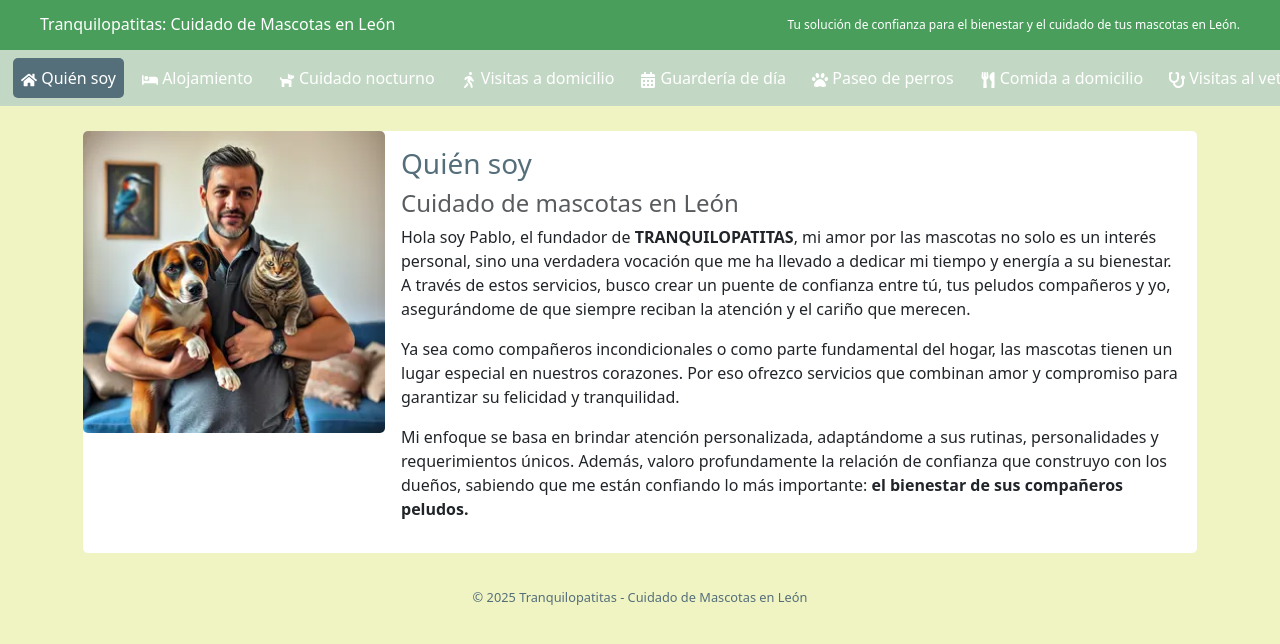
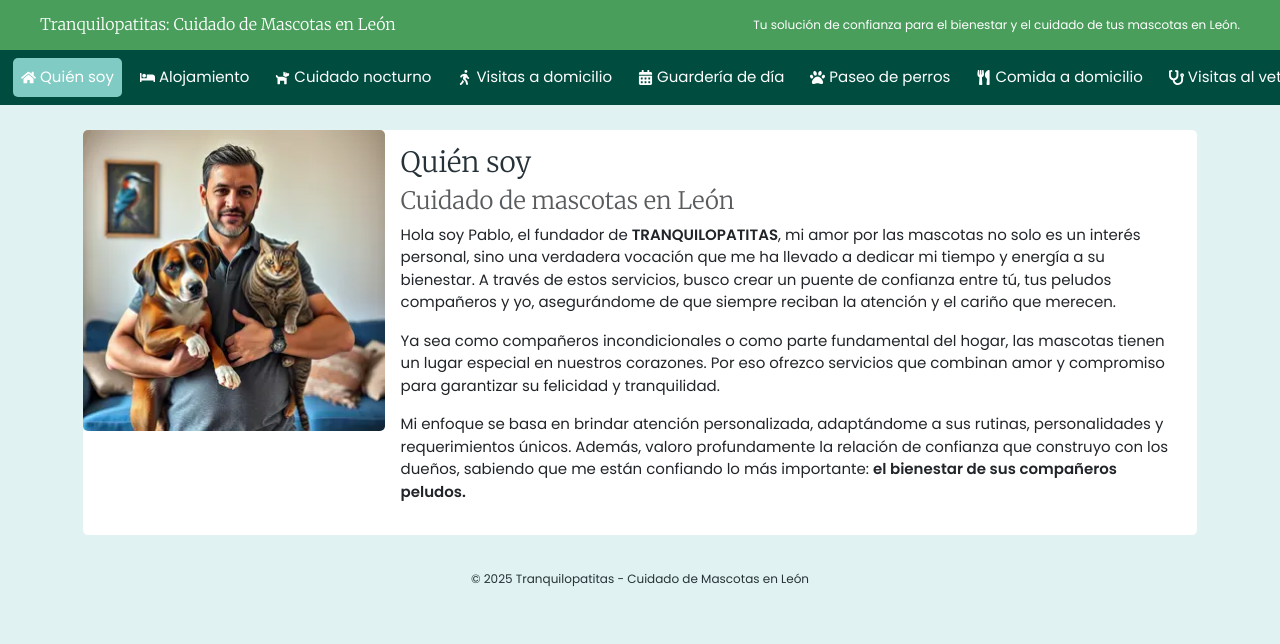
Before and after one commit to donpablohdf/tranquilopatitas, a React (Create React App) app: page / in a window 1280 px wide. Shown: the top 644 px of the page. Built offline with nearby package versions, Linux system fonts and the light colour scheme.

Commit message:
cambio de colores

```diff
--- a/src/css/App.css
+++ b/src/css/App.css
@@ -1,17 +1,26 @@
+
+@import url('https://fonts.googleapis.com/css2?family=Poppins:wght@300;400;600&family=Merriweather:wght@300;700&display=swap');
+
 
   /* Paleta de colores */
   :root {
-    --primary-color: #64B5F6;   /* Azul Suave */
-    --secondary-color-1: #c3d8c4;   /* Verde Oliva */
-    --secondary-color-2: #546E7A;   /* Beige Cálido */
-    --neutral-color-light: #F0F4C3; /* Blanco Roto */
-    --neutral-color-dark: #546E7A;  /* Gris Oscuro Suave */
+    --primary-color: #00796B;   /* Verde Esmeralda */
+    --secondary-color-1: #004D40;   /* Azul Oscuro */
+    --secondary-color-2: #80CBC4;   /* Verde Suave */
+    --neutral-color-light: #E0F2F1; /* Verde Claro */
+    --neutral-color-dark: #263238;  /* Gris Oscuro */
     --white-color: #FFFFFF;        /* Blanco */
 }
 
 body {
     background-color: var(--neutral-color-light);
     color: var(--neutral-color-dark);
+    font-family: 'Poppins', sans-serif;
+    font-size: 15px; /* Tamaño base */
+}
+/* Estilos de encabezados */
+h1, h2, h3, h4, h5, h6 {
+  font-family: 'Merriweather', serif;
 }
 .principal{
   width: 100%;
@@ -35,6 +44,7 @@ body {
   width: 100%;
     background-color: var(--secondary-color-1);
     color: var(--white-color) !important;
+    font-family: 'Poppins', sans-serif;
 }
 
 .custom-navbar .nav-link {
@@ -76,6 +86,7 @@ body {
 .card {
     background-color: var(--white-color);
     border: 1px solid var(--neutral-color-light);
+    font-family: 'Poppins', sans-serif;
 }
 
 .card h2, h3 {
```
